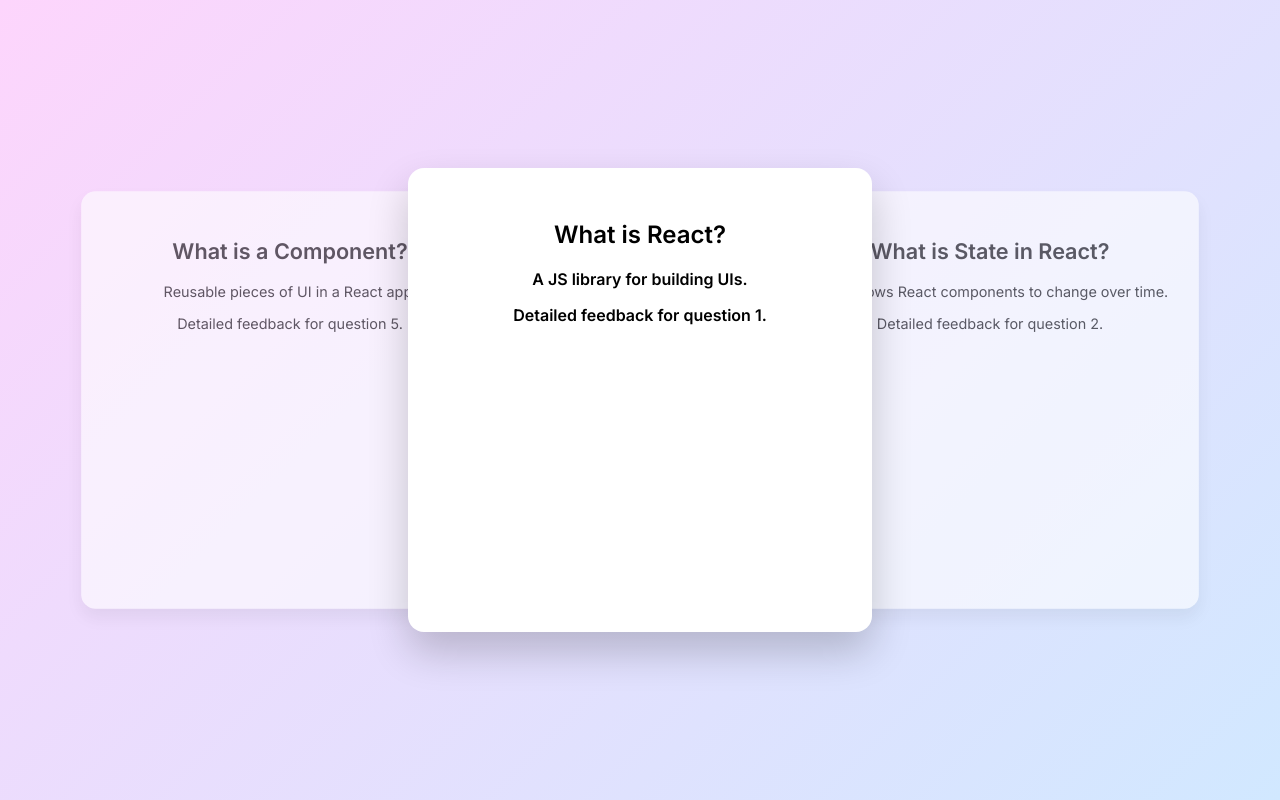
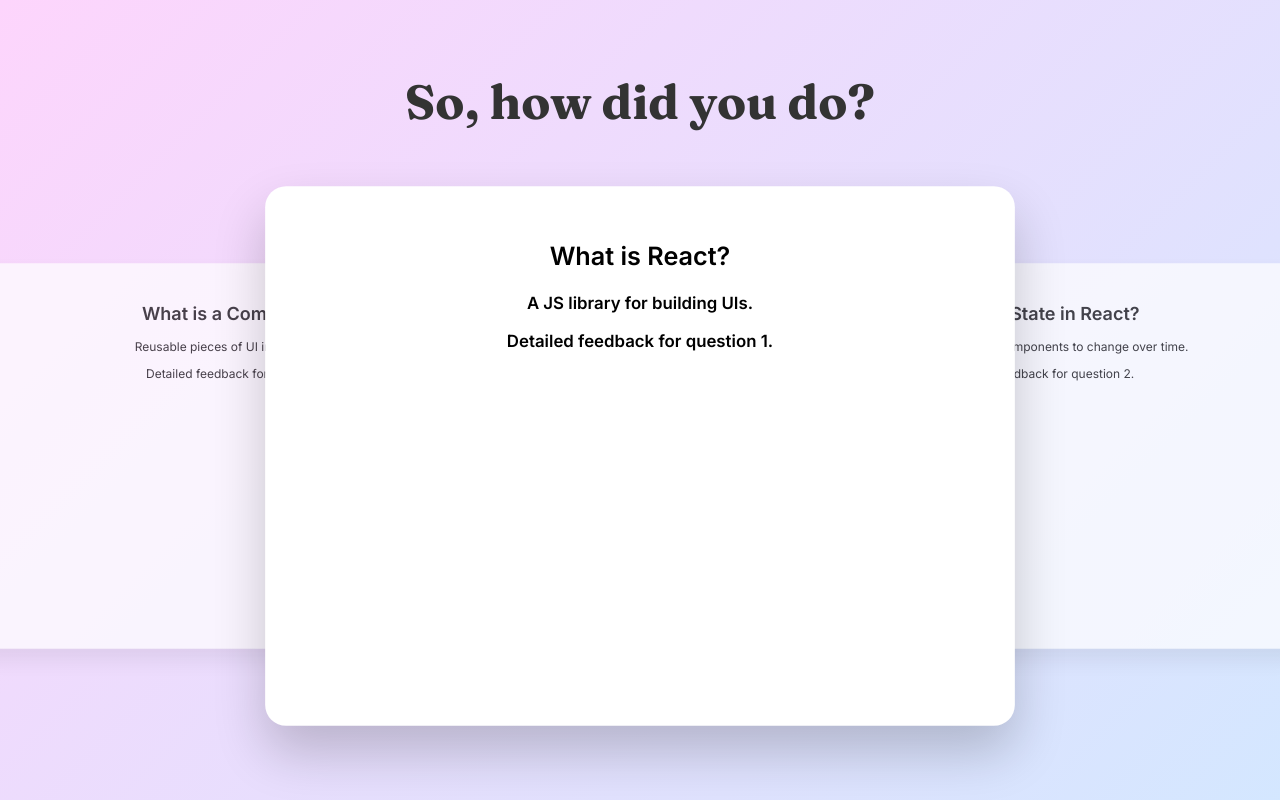
Before and after one commit to WindowsDotExe/HackED2025, a React (Create React App) app in the folder frontend/my-react-app/: page /feedback in a window 1280 px wide. Built offline with nearby package versions, Linux system fonts and the light colour scheme.

Commit message:
modified carousel in the feedback page

```diff
--- a/frontend/my-react-app/src/Pages/Feedback.jsx
+++ b/frontend/my-react-app/src/Pages/Feedback.jsx
@@ -21,6 +21,9 @@
 
   return (
     <div className="carousel-background">
+      {/* ✅ Added Heading */}
+      <h1 className="carousel-heading">So, how did you do?</h1>
+
       <div className="carousel-wrapper">
         {feedbackData.map((item, index) => {
           let position = (index - currentIndex + length) % length;
--- a/frontend/my-react-app/src/Styles/Feedback.css
+++ b/frontend/my-react-app/src/Styles/Feedback.css
@@ -1,82 +1,96 @@
 @import url("https://fonts.googleapis.com/css2?family=Inter:wght@400;500;600&display=swap");
+@import url('https://fonts.googleapis.com/css2?family=Fraunces:wght@400;500;600&display=swap');
 
 .carousel-background {
   min-height: 100vh;
   display: flex;
+  flex-direction: column;
   align-items: center;
-  justify-content: center;
+  justify-content: flex-start; /* Move content up */
   background: linear-gradient(135deg, #fdd5fc 0%, #d1e8ff 100%);
   font-family: "Inter", sans-serif;
+  padding: 40px 40px 100px; /* Reduced side padding & added bottom space */
+}
+
+/* Heading */
+.carousel-heading {
+  font-size: 3rem; /* Increased size */
+  font-weight: 700; /* Increased weight */
+  margin-bottom: 30px; /* Increased margin */
+  color: #333;
+  font-family: "Fraunces", sans-serif;
 }
 
 /* CAROUSEL WRAPPER */
 .carousel-wrapper {
   position: relative;
-  width: 90%;
-  max-width: 1200px; /* Increased max-width for larger cards */
-  height: 500px; /* Increased height for larger cards */
+  width: 95%; /* Reduced width to decrease spacing on edges */
+  max-width: 1400px; /* Increased max-width */
+  height: 550px; /* Increased height */
   display: flex;
   align-items: center;
   justify-content: center;
   perspective: 1200px;
+  margin-top: 20px; /* Increased margin */
 }
 
 /* CAROUSEL CARD BASE STYLE */
 .carousel-card {
   position: absolute;
-  width: 400px; /* Increased width for larger cards */
+  width: 650px; /* Increased size */
   max-width: 90%;
-  min-height: 400px; /* Increased min-height for larger cards */
+  min-height: 450px; /* Increased height */
   background: white;
-  border-radius: 16px;
-  padding: 2rem; /* Increased padding for larger cards */
+  border-radius: 20px;
+  padding: 2rem;
   text-align: center;
   transition: transform 0.6s ease-in-out, opacity 0.4s ease-in-out, box-shadow 0.4s ease-in-out;
-  box-shadow: 0 10px 20px rgba(0, 0, 0, 0.1);
+  box-shadow: 0 15px 30px rgba(0, 0, 0, 0.1);
   cursor: pointer;
   user-select: none;
 }
 
-/* CENTER CARD (FOCUSED) */
+/* CENTER CARD (Still bigger, but slightly reduced) */
 .center-card {
-  transform: translateX(0) scale(1);
+  transform: translateX(0) scale(1.05);
   z-index: 3;
   opacity: 1;
   font-weight: bold;
-  box-shadow: 0 20px 40px rgba(0, 0, 0, 0.2);
+  box-shadow: 0 25px 50px rgba(0, 0, 0, 0.2);
+  transition: transform 0.5s ease-in-out, opacity 0.1s linear;
 }
 
-/* LEFT AND RIGHT CARDS */
+/* LEFT & RIGHT CARDS (Moved Inward Even More) */
 .left-card {
-  transform: translateX(-350px) scale(0.9); /* Increased spacing */
+  transform: translateX(-400px) scale(0.75); /* Adjusted for wider cards */
   z-index: 2;
-  opacity: 0.6;
+  opacity: 0.7;
 }
 
 .right-card {
-  transform: translateX(350px) scale(0.9); /* Increased spacing */
+  transform: translateX(400px) scale(0.75); /* Adjusted for wider cards */
   z-index: 2;
-  opacity: 0.6;
+  opacity: 0.7;
 }
 
-/* HIDDEN CARDS (BEYOND LEFT/RIGHT) */
+/* HIDDEN CARDS (Prevent Transparency Overlap) */
 .hidden-card {
-  transform: scale(0.8);
+  transform: scale(0.5);
   opacity: 0;
   pointer-events: none;
 }
 
-/* Remove hover effect */
+/* Remove Hover Effects That Moved the Cards */
 .left-card:hover,
 .right-card:hover {
-  transform: translateX(-350px) scale(0.9);
+  transform: translateX(-400px) scale(0.75);
 }
 
 .right-card:hover {
-  transform: translateX(350px) scale(0.9);
+  transform: translateX(400px) scale(0.75);
 }
 
-/* Ensure only clicking moves a card */
+/* Click Feedback */
 .carousel-card:active {
-  transform: scale(0.95);
+  transform: scale(0.98);
 }
```
